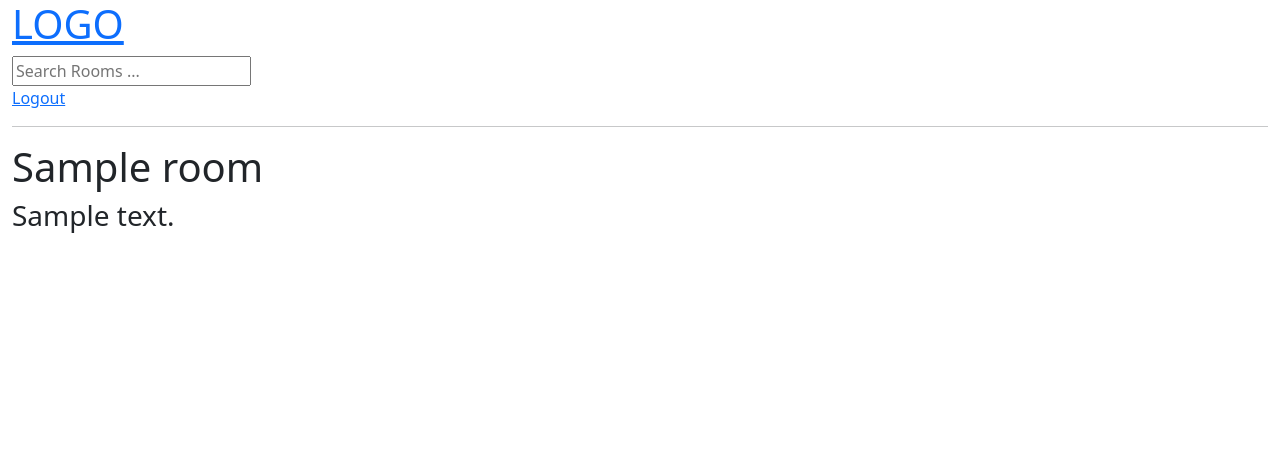
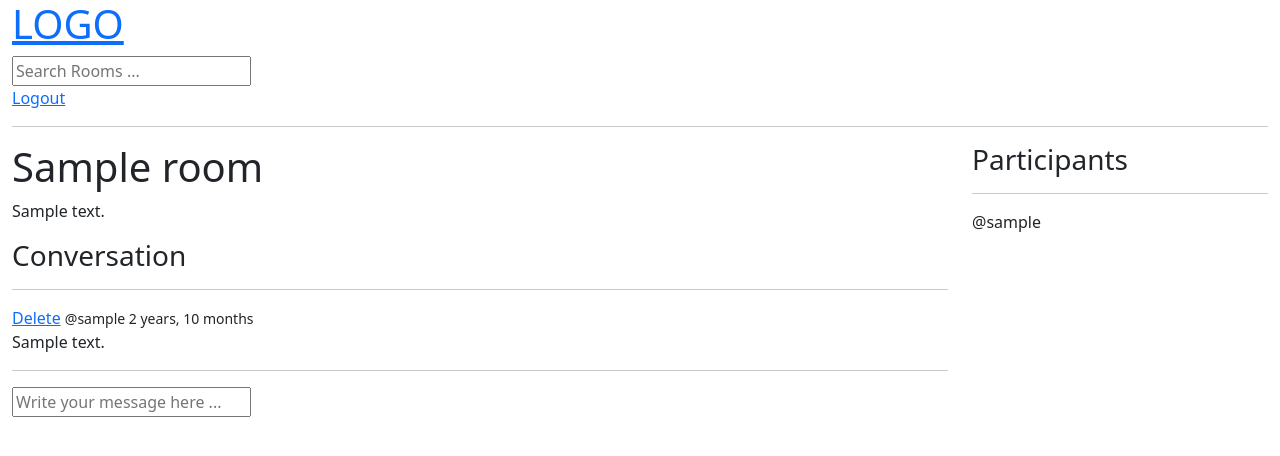
Before and after one commit to alan88wy/djangoapp, a Django app: page /room/1/ in a window 1280 px wide. Shown: the top 456 px of the page. Run offline with Django 4.2, Linux system fonts and the light colour scheme; a user stored in the database is signed in; tables that the repository leaves empty hold one stand-in row (values such as "Sample post").

Commit message:
Added participants etc

```diff
--- a/base/models.py
+++ b/base/models.py
@@ -17,7 +17,7 @@ class Room(models.Model):
 
     name = models.CharField(max_length=200)
     description = models.TextField(null=True, blank=True)
-    # participants =
+    participants = models.ManyToManyField(User, related_name="participants", blank=True)
     updated = models.DateTimeField(auto_now=True) # auto_now add timestamp every time we update
     created = models.DateTimeField(auto_now_add=True) # auto_now_add only add first time we created it
 
--- a/base/templates/base/room.html
+++ b/base/templates/base/room.html
@@ -2,7 +2,46 @@
 
 {% block content %}
 
-<h1>{{room.name}}</h1>
-<h3>{{room.description}}</h3>
+    <div class="row" >
+        <div class="col">
+            <h1>{{room.name}}</h1>
+            <p>{{room.description}}</p>
+
+            <div class="comment-wrapper" >
+                <h3>Conversation</h3>
+                <hr>
+
+                {% for message in room_messages %}
+
+                    <div>
+                        {% if request.user == message.user %}
+                            <a href="{% url 'delete-message' message.id %}">Delete</a>
+                        {% endif %}
+                        <small>@{{message.user}}  {{message.created | timesince }}</small>
+                        <p>{{ message.body }}</p>
+                        <hr>
+                    </div>
+
+                {% endfor %}
+            </div>
+
+            {% if request.user.is_authenticated %}
+                <div class="comment-form" >
+                    <form method="post" action="" >
+                        {% csrf_token %}
+                        <input type="text" name="body" placeholder="Write your message here ...">
+                    </form>
+                </div>
+
+            {% endif %}
+        </div>
+        <div class="col-3">
+            <h3>Participants</h3>
+            <hr>
+            {% for user in participants %}
+                <p>@{{ user.username }}</p>
+            {% endfor %}
+        </div>
+    </div>
 
 {% endblock%}
--- a/base/urls.py
+++ b/base/urls.py
@@ -17,9 +17,11 @@ from . import views
 urlpatterns = [
     path('login/', views.loginPage, name="login"),
     path('logout/', views.logoutUser, name="logout"),
+    path('register/', views.registerPage, name="register"),
     path('', views.home, name="home"),
     path('room/<str:pk>/', views.room, name="room"),
     path('create-room/', views.createRoom, name="create-room"),
     path('update-room/<str:pk>/', views.updateRoom, name="update-room"),
     path('delete-room/<str:pk>/', views.deleteRoom, name="delete-room"),
+    path('delete-message/<str:pk>/', views.deleteMessage, name="delete-message"),
 ]
--- a/base/views.py
+++ b/base/views.py
@@ -1,13 +1,14 @@
 from django.shortcuts import render, redirect
 from django.db.models import Q
 from django.http import HttpResponse
-from .models import Room, Topic
+from .models import Room, Topic, Message
 from .forms import RoomForm
 from django.http import Http404
 from django.contrib.auth.models import User
 from django.contrib import messages
 from django.contrib.auth import authenticate, login, logout
 from django.contrib.auth.decorators import login_required
+from django.contrib.auth.forms import UserCreationForm
 
 # Create your views here.
 # Queries to DB, template to render etc
@@ -20,11 +21,13 @@ from django.contrib.auth.decorators import login_required
 
 def loginPage(request):
 
+    page = 'login'
+
     if request.user.is_authenticated:
         return redirect('home')
 
     if request.method == 'POST':
-        username = request.POST.get('username')
+        username = request.POST.get('username').lower()
         password = request.POST.get('password')
 
         try:
@@ -40,7 +43,7 @@ def loginPage(request):
         else:
             messages.error(request, 'Login Failed. Username or Password is incorrect !')
 
-    context = {}
+    context = {'page': page}
 
     return render(request, 'base/login_register.html', context)
 
@@ -49,6 +52,28 @@ def logoutUser(request):
     logout(request)
 
     return redirect('home')
+
+def registerPage(request):
+
+    form = UserCreationForm()
+
+    if request.method == 'POST':
+        form = UserCreationForm(request.POST)
+
+        if form.is_valid():
+            user = form.save(commit=False) # Do not save yet. Let's clean it first
+            user.username = user.username.lower()
+
+            user.save()
+
+            login(request, user)
+
+            return redirect('home')
+        else:
+            messages.error = (request, 'An error occurred during registration!')
+
+    context = {'form': form}
+    return render(request, 'base/login_register.html', context)
 
 def home(request):
 
@@ -76,9 +101,20 @@ def room(request, pk):
     #         room = i
 
     room = Room.objects.get(id=pk)
+    room_messages = room.message_set.all()
+    participants = room.participants.all()
 
+    if request.method == 'POST':
+        message = Message.objects.create(
+            user = request.user,
+            room = room,
+            body = request.POST.get('body'),
+        )
 
-    context = {'room': room }
+        room.participants.add(request.user)
+        return redirect('room', pk=room.id)
+
+    context = {'room': room, 'room_messages' : room_messages, 'participants': participants }
     return render(request, 'base/room.html', context)
 
 @login_required(login_url = 'login')
@@ -135,3 +171,19 @@ def deleteRoom(request, pk):
     # context = {'form': form}
 
     return render(request, 'base/delete.html', {'obj': room})
+
+@login_required(login_url = 'login')
+def deleteMessage(request, pk):
+    message = Message.objects.get(id = pk)
+
+    if request.user != message.user:
+        return HttpResponse("You are not allow to delete this item")
+
+    # Take care of the input from user
+    if request.method == 'POST':
+        message.delete()
+        return redirect('home')  # Redirect to home page
+
+    # context = {'form': form}
+
+    return render(request, 'base/delete.html', {'obj': message})
--- a/djangoApp/settings.py
+++ b/djangoApp/settings.py
@@ -57,6 +57,7 @@ TEMPLATES = [
         "BACKEND": "django.template.backends.django.DjangoTemplates",
         "DIRS": [
                 BASE_DIR / 'templates'
+                # Can also be BASE_DIR, 'templates'
         ],
         "APP_DIRS": True,
         "OPTIONS": {
```
Also changed, not shown: base/templates/base/login_register.html (+22 -0 lines), base/migrations/0003_alter_room_options_room_participants.py (added).
